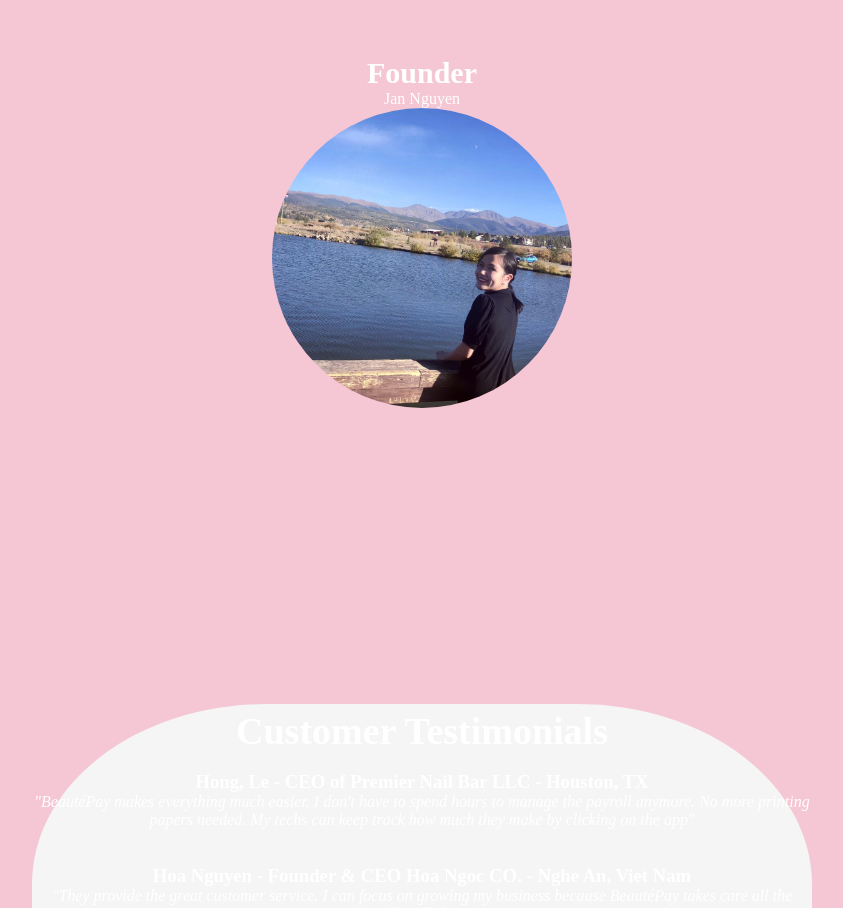
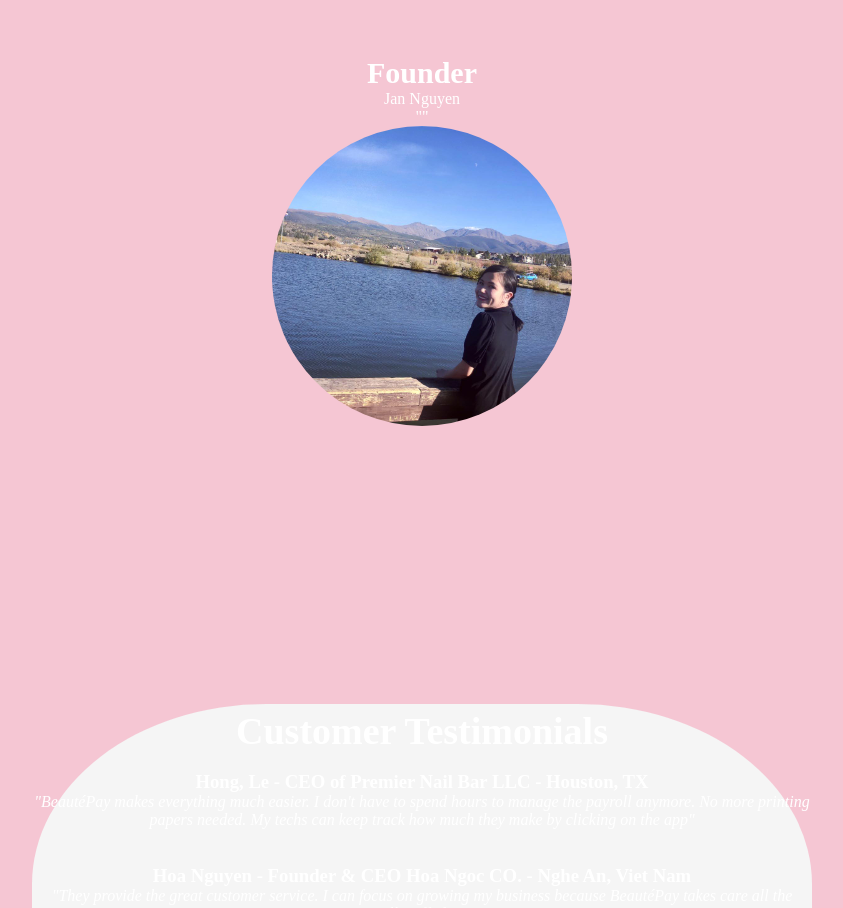
Before and after one commit to giangnguyenphung/beautybook-website, a plain HTML site: page index.html in a window 1280 px wide. Shown: the part 2508-3416 px from the top of the page, without its empty margins (218-1061 px from the left). Drawn offline with Linux system fonts and the light colour scheme; a web font is replaced by a local one.

Commit message:
update html

```diff
--- a/index.html
+++ b/index.html
@@ -110,6 +110,7 @@
 <br>
 <h2 style="font-size: 30px">Founder</h2>
     <p>Jan Nguyen</p>
+    <p>""</p>
 
     <img src="img/jan-founder.jpg" alt="jan" style="height: 300px; width: 300px;border-radius: 50%;">
   </section>
```
